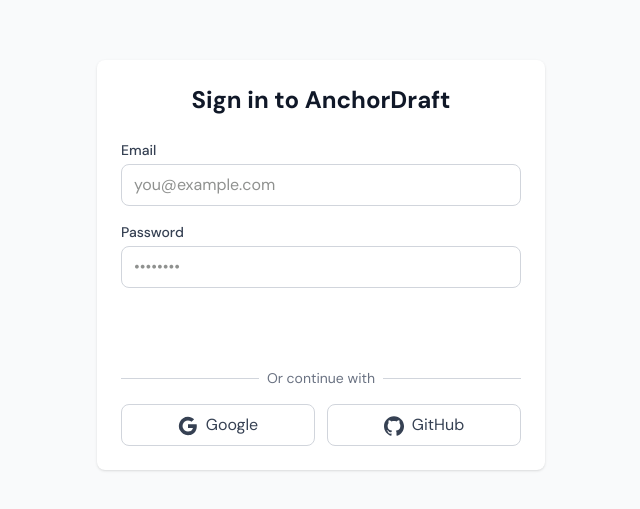
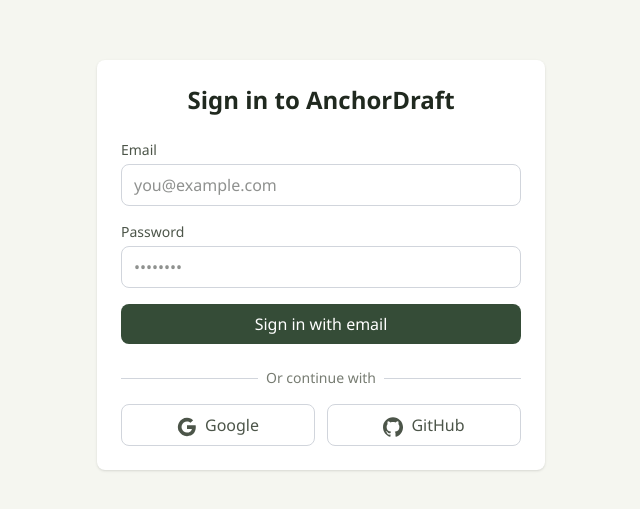
Before and after one commit to SiddharthaOG/AnchorDraft, a React (Vite) app in the folder web/: page /login in a window 1280 px wide. Shown: the part 135-644 px from the top of the page, without its empty margins (319-959 px from the left). Built offline with nearby package versions, Linux system fonts and the light colour scheme; no server answers.

Commit message:
feat: refine AnchorDraft editorial workspace UI

```diff
--- /dev/null
+++ b/web/src/components/AppErrorBoundary.tsx
@@ -0,0 +1,42 @@
+import { Component, type ErrorInfo, type ReactNode } from 'react';
+
+interface Props {
+  children: ReactNode;
+}
+
+interface State {
+  hasError: boolean;
+}
+
+export class AppErrorBoundary extends Component<Props, State> {
+  state: State = { hasError: false };
+
+  static getDerivedStateFromError(): State {
+    return { hasError: true };
+  }
+
+  componentDidCatch(error: Error, _info: ErrorInfo) {
+    // Never log component props or rendered content: they may contain draft text.
+    console.error('Application render failed', { errorType: error.name || 'Error' });
+  }
+
+  private recover = () => {
+    window.location.reload();
+  };
+
+  render() {
+    if (this.state.hasError) {
+      return (
+        <main className="ad-error-screen" role="alert">
+          <div className="ad-error-mark" aria-hidden="true">!</div>
+          <p className="ad-eyebrow">ANCHORDRAFT / RECOVERY</p>
+          <h1>Something interrupted this workspace.</h1>
+          <p>Something went wrong while rendering this page. If you had unsaved edits, they may not have been saved. Reload the application to try again.</p>
+          <button type="button" onClick={this.recover}>Reload workspace <span aria-hidden="true">↗</span></button>
+        </main>
+      );
+    }
+
+    return this.props.children;
+  }
+}
--- a/web/src/features/approvals/ManagerLanding.tsx
+++ b/web/src/features/approvals/ManagerLanding.tsx
@@ -33,12 +33,9 @@ function StatCard({ label, value, icon, href }: StatCardProps) {
         </div>
       </div>
       {href && (
-        <Link
-          to={href}
-          className="mt-4 inline-flex items-center text-sm font-medium text-primary hover:text-primary-dark"
-        >
+        <span className="mt-4 inline-flex items-center text-sm font-medium text-primary">
           View all →
-        </Link>
+        </span>
       )}
     </div>
   );
--- a/web/src/features/findings/ReviewerLanding.tsx
+++ b/web/src/features/findings/ReviewerLanding.tsx
@@ -31,12 +31,9 @@ function StatCard({ label, value, icon, href }: StatCardProps) {
         </div>
       </div>
       {href && (
-        <Link
-          to={href}
-          className="mt-4 inline-flex items-center text-sm font-medium text-primary hover:text-primary-dark"
-        >
+        <span className="mt-4 inline-flex items-center text-sm font-medium text-primary">
           View all →
-        </Link>
+        </span>
       )}
     </div>
   );
--- a/web/src/features/kits/OwnerLanding.tsx
+++ b/web/src/features/kits/OwnerLanding.tsx
@@ -34,12 +34,9 @@ function StatCard({ label, value, icon, href }: StatCardProps) {
         </div>
       </div>
       {href && (
-        <Link
-          to={href}
-          className="mt-4 inline-flex items-center text-sm font-medium text-primary hover:text-primary-dark"
-        >
+        <span className="mt-4 inline-flex items-center text-sm font-medium text-primary">
           View all →
-        </Link>
+        </span>
       )}
     </div>
   );
--- a/web/src/index.css
+++ b/web/src/index.css
@@ -1,8 +1,39 @@
-@import url('https://fonts.googleapis.com/css2?family=DM+Mono:wght@400;500&family=DM+Sans:wght@400;500;600;700&family=Manrope:wght@400;500;600;700;800&display=swap');
 @import "tailwindcss";
 
+@theme {
+  --color-primary: #354c37;
+  --color-primary-hover: #2c402e;
+  --color-primary-dark: #283b2a;
+  --color-primary-light: #eef2e8;
+  --color-gray-50: #f5f6f0;
+  --color-gray-100: #eceee6;
+  --color-gray-200: #dedfd6;
+  --color-gray-400: #969b90;
+  --color-gray-500: #777c72;
+  --color-gray-600: #62695e;
+  --color-gray-700: #4c5549;
+  --color-gray-800: #30392e;
+  --color-gray-900: #20291f;
+  --color-blue-50: #eef2e8;
+  --color-blue-700: #405b3e;
+  --color-blue-800: #354c37;
+  --color-green-100: #e7efdc;
+  --color-green-700: #3d6339;
+  --color-green-800: #354c37;
+  --color-yellow-100: #f4efd8;
+  --color-yellow-700: #826b2d;
+  --color-yellow-800: #715b24;
+  --color-red-50: #f8ece7;
+  --color-red-200: #ead0c5;
+  --color-red-600: #a65d48;
+  --color-red-700: #934d3c;
+  --color-red-800: #783f32;
+  --radius-lg: 0.5rem;
+  --radius-xl: 0.625rem;
+}
+
 :root {
-  font-family: 'DM Sans', sans-serif;
+  font-family: 'Segoe UI', system-ui, -apple-system, sans-serif;
   color: #20241f;
   background: #f3f3ed;
   font-synthesis: none;
@@ -14,9 +45,10 @@
   --canvas: #f3f3ed;
   --acid: #d7f36a;
   --green: #354c37;
-  --mono: 'DM Mono', monospace;
-  --display: 'Manrope', sans-serif;
+  --mono: 'Cascadia Code', 'SFMono-Regular', Consolas, monospace;
+  --display: 'Segoe UI Variable Display', 'Segoe UI', system-ui, sans-serif;
 }
+
 * { box-sizing: border-box; }
 html { min-width: 320px; background: var(--canvas); }
 body { margin: 0; min-width: 320px; min-height: 100vh; background: var(--canvas); color: var(--ink); }
@@ -25,7 +57,7 @@ button, a { -webkit-tap-highlight-color: transparent; }
 a { color: inherit; }
 ::selection { background: var(--acid); color: var(--ink); }
 
-/* Application frame */
+/* Workspace frame */
 .ad-shell { min-height: 100vh; }
 .ad-sidebar { position: fixed; inset: 0 auto 0 0; z-index: 50; width: 252px; padding: 27px 19px 18px; display: flex; flex-direction: column; background: #20291f; color: #f5f5ed; }
 .ad-brand { display: flex; align-items: center; gap: 11px; padding: 0 7px 31px; text-decoration: none; border-bottom: 1px solid #3a4337; }
@@ -74,44 +106,23 @@ a { color: inherit; }
 .ad-page { width: 100%; max-width: 1500px; flex: 1; margin: 0 auto; padding: 39px clamp(22px,4vw,58px) 54px; }
 .ad-footer { display: flex; justify-content: space-between; gap: 20px; padding: 17px clamp(22px,4vw,58px); border-top: 1px solid var(--line); color: #96998e; font: 9px var(--mono); letter-spacing: .7px; }
 .ad-mobile-toggle,.ad-scrim { display: none; }
+.ad-route-transition { animation: ad-route-enter .32s cubic-bezier(.2,.7,.2,1) both; }
+.ad-error-screen { min-height: 100vh; display: flex; flex-direction: column; align-items: flex-start; justify-content: center; max-width: 620px; margin: 0 auto; padding: 48px 28px; }
+.ad-error-mark { width: 42px; height: 42px; display: grid; place-items: center; border-radius: 12px; background: #f5e9df; color: #98543b; font: 700 20px var(--display); }
+.ad-eyebrow { margin: 26px 0 10px; color: #78816f; font: 10px var(--mono); letter-spacing: 1.3px; }
+.ad-error-screen h1 { margin: 0; font: 800 clamp(28px,5vw,42px)/1.1 var(--display); letter-spacing: -1.5px; }
+.ad-error-screen > p:not(.ad-eyebrow) { max-width: 460px; color: #74796e; line-height: 1.65; }
+.ad-error-screen button { margin-top: 18px; padding: 12px 17px; border: 0; border-radius: 6px; background: #354c37; color: white; font-weight: 600; cursor: pointer; }
+.ad-page h1 { color: var(--ink); font: 800 clamp(27px,3vw,39px)/1.12 var(--display); letter-spacing: -1.7px; }
+.ad-page :is(h2,h3) { color: var(--ink); font-family: var(--display); letter-spacing: -.55px; }
+.ad-page p { line-height: 1.55; }
+.ad-page :is(a,button) { transition: color .18s,background .18s,border-color .18s,transform .18s,box-shadow .18s; }
+.ad-page :is(a,button):active { transform: translateY(1px); }
+.ad-page :is(input,textarea,select) { border-color: #d8dbd0; border-radius: 6px; background: #fffefa; }
+.ad-page :is(input,textarea,select):focus-visible { outline: 2px solid #b7d35b; outline-offset: 1px; border-color: #8ea64d; }
+.ad-page :is(button,a):focus-visible,.ad-sidebar :is(button,a):focus-visible { outline: 2px solid #9ebc4d; outline-offset: 3px; }
 
-/* Shared editorial visual language applied to existing workflow screens */
-.ad-page h1 { color: var(--ink); font: 800 clamp(27px,3vw,39px)/1.12 var(--display); letter-spacing: -1.7px; }
-.ad-page h2 { color: var(--ink); font-family: var(--display); letter-spacing: -.55px; }
-.ad-page h3 { letter-spacing: -.25px; }
-.ad-page p { line-height: 1.55; }
-.ad-page .text-gray-600,.ad-page .text-gray-500 { color: #74796e; }
-.ad-page .text-gray-400 { color: #969b90; }
-.ad-page .bg-white.rounded-lg.shadow,
-.ad-page .bg-white.rounded-lg.shadow-sm,
-.ad-page .bg-white.rounded-xl.shadow,
-.ad-page .bg-white.rounded-lg { border: 1px solid var(--line); border-radius: 9px; background: var(--paper); box-shadow: 0 2px 8px #20291f08; }
-.ad-page .bg-gray-50.rounded-lg,.ad-page .bg-gray-50.rounded-xl { border: 1px solid #e3e4dc; border-radius: 8px; background: #f5f5ef; }
-.ad-page .divide-gray-200 > :not([hidden]) ~ :not([hidden]) { border-color: #e7e8e0; }
-.ad-page a { transition: color .18s, background .18s, border-color .18s, transform .18s; }
-.ad-page button { transition: transform .18s, box-shadow .18s, background .18s; }
-.ad-page button:active,.ad-page a:active { transform: translateY(1px); }
-.ad-page input,.ad-page textarea,.ad-page select { border-color: #d8dbd0; border-radius: 6px; background: #fffefa; }
-.ad-page input:focus,.ad-page textarea:focus,.ad-page select:focus { outline: 2px solid #b7d35b; outline-offset: 1px; border-color: #8ea64d; }
-.ad-page .text-primary { color: #405b3e; }
-.ad-page .bg-primary { background: #354c37; }
-.ad-page .bg-primary\/5 { background: #eef2e8; }
-.ad-page .border-primary\/30 { border-color: #bdcbb2; }
-.ad-page .hover\:bg-gray-50:hover { background: #f5f6ef; }
-.ad-page .shadow { box-shadow: 0 2px 8px #20291f08; }
-.ad-page .rounded-lg { border-radius: 8px; }
-.ad-page .rounded-xl { border-radius: 10px; }
-.ad-page .font-bold { font-family: var(--display); letter-spacing: -.45px; }
-.ad-page .uppercase { letter-spacing: 1px; }
-.ad-page button:focus-visible,.ad-page a:focus-visible,.ad-sidebar button:focus-visible,.ad-sidebar a:focus-visible { outline: 2px solid #9ebc4d; outline-offset: 3px; }
-.ad-page .bg-blue-50 { background: #eef2e8; }
-.ad-page .text-blue-700,.ad-page .text-blue-800 { color: #405b3e; }
-.ad-page .bg-green-100 { background: #e7efdc; }
-.ad-page .text-green-700,.ad-page .text-green-800 { color: #3d6339; }
-.ad-page .bg-yellow-100 { background: #f4efd8; }
-.ad-page .text-yellow-700,.ad-page .text-yellow-800 { color: #826b2d; }
-.ad-page .bg-red-50 { background: #f8ece7; }
-.ad-page .text-red-700,.ad-page .text-red-800 { color: #934d3c; }
+@keyframes ad-route-enter { from { opacity: 0; transform: translateY(7px); } to { opacity: 1; transform: translateY(0); } }
 
 @media (max-width: 900px) {
   .ad-sidebar { transform: translateX(-100%); transition: transform .25s ease; box-shadow: 15px 0 45px #0002; }
@@ -129,5 +140,6 @@ a { color: inherit; }
   .ad-page h1 { letter-spacing: -1px; }
 }
 @media (prefers-reduced-motion: reduce) {
+  .ad-route-transition { animation: none; }
   *,*::before,*::after { scroll-behavior: auto !important; animation-duration: .01ms !important; animation-iteration-count: 1 !important; transition-duration: .01ms !important; }
 }
--- a/web/src/main.tsx
+++ b/web/src/main.tsx
@@ -4,12 +4,15 @@ import React from 'react'
 import ReactDOM from 'react-dom/client'
 import { AuthProvider } from './features/auth/AuthProvider'
 import { AppRouter } from './router'
+import { AppErrorBoundary } from './components/AppErrorBoundary'
 import './index.css'
 
 ReactDOM.createRoot(document.getElementById('root')!).render(
   <React.StrictMode>
-    <AuthProvider>
-      <AppRouter />
-    </AuthProvider>
+    <AppErrorBoundary>
+      <AuthProvider>
+        <AppRouter />
+      </AuthProvider>
+    </AppErrorBoundary>
   </React.StrictMode>
 )
```
Also changed, not shown: web/src/components/Layout.tsx (+5 -3 lines), web/src/router/index.tsx (+9 -9 lines), 1 other file (tests, documents, lock files or other folders).
